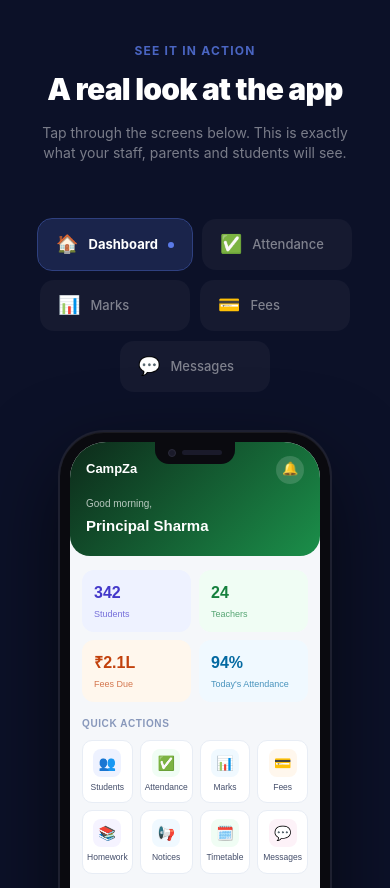
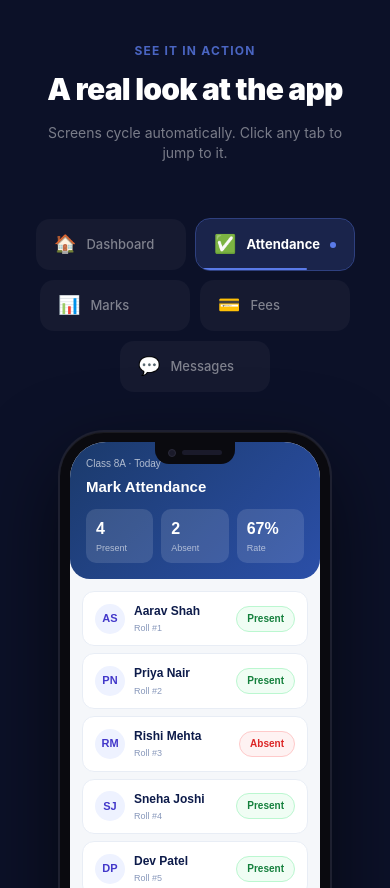
Before and after one commit to Mons-s/campza-website, a Next.js app: page / in a window 390 px wide. Shown: the part 2920-3808 px from the top of the page. Built offline with nearby package versions, Linux system fonts and the light colour scheme.

Commit message:
Auto-cycle phone demo screens every 4 seconds with progress indicator

```diff
--- a/src/components/AppDemo.tsx
+++ b/src/components/AppDemo.tsx
@@ -1,5 +1,5 @@
 "use client";
-import { useState } from "react";
+import { useState, useEffect } from "react";
 
 const tabs = [
   { id: "dashboard",  label: "Dashboard",  icon: "🏠" },
@@ -299,11 +299,30 @@
   messages: <MessagesScreen />,
 };
 
+const TAB_IDS = tabs.map((t) => t.id);
+const INTERVAL_MS = 4000;
+
 export default function AppDemo() {
-  const [active, setActive] = useState("dashboard");
+  const [activeIdx, setActiveIdx] = useState(0);
+  const [paused, setPaused] = useState(false);
+  const active = TAB_IDS[activeIdx];
+
+  useEffect(() => {
+    if (paused) return;
+    const timer = setInterval(() => {
+      setActiveIdx((i) => (i + 1) % TAB_IDS.length);
+    }, INTERVAL_MS);
+    return () => clearInterval(timer);
+  }, [paused]);
+
+  const selectTab = (id: string) => {
+    setActiveIdx(TAB_IDS.indexOf(id));
+    setPaused(true);
+  };
 
   return (
     <section className="py-24 px-8" style={{ background: "var(--navy)" }}>
+      <style>{`@keyframes progress { from { width: 0% } to { width: 100% } }`}</style>
       <div className="max-w-6xl mx-auto">
         <div className="text-center mb-14">
           <div className="text-xs font-bold tracking-widest uppercase mb-3" style={{ color: "rgba(90,122,232,0.8)" }}>See it in action</div>
@@ -311,7 +330,7 @@
             A real look at the app
           </h2>
           <p className="text-sm mt-4 max-w-md mx-auto" style={{ color: "rgba(255,255,255,0.45)" }}>
-            Tap through the screens below. This is exactly what your staff, parents and students will see.
+            Screens cycle automatically. Click any tab to jump to it.
           </p>
         </div>
 
@@ -319,7 +338,7 @@
           {/* Tab buttons */}
           <div className="flex lg:flex-col gap-2.5 flex-wrap justify-center lg:justify-start lg:pt-16">
             {tabs.map((t) => (
-              <button key={t.id} onClick={() => setActive(t.id)}
+              <button key={t.id} onClick={() => selectTab(t.id)}
                 style={{
                   display: "flex", alignItems: "center", gap: 10,
                   padding: "11px 18px", borderRadius: 14, border: "none", cursor: "pointer",
@@ -327,13 +346,22 @@
                   outline: active === t.id ? "1.5px solid rgba(90,122,232,0.45)" : "1.5px solid transparent",
                   transition: "all 0.18s",
                   minWidth: 150,
+                  position: "relative",
+                  overflow: "hidden",
                 }}>
                 <span style={{ fontSize: 18 }}>{t.icon}</span>
                 <span style={{ fontSize: 13, fontWeight: active === t.id ? 700 : 500, color: active === t.id ? "#fff" : "rgba(255,255,255,0.45)" }}>
                   {t.label}
                 </span>
+                {active === t.id && !paused && (
+                  <span style={{
+                    position: "absolute", bottom: 0, left: 0, height: 2,
+                    background: "#5A7AE8", borderRadius: 2,
+                    animation: `progress ${INTERVAL_MS}ms linear`,
+                  }} />
+                )}
                 {active === t.id && (
-                  <span style={{ marginLeft: "auto", width: 6, height: 6, borderRadius: "50%", background: "#5A7AE8" }} />
+                  <span style={{ marginLeft: "auto", width: 6, height: 6, borderRadius: "50%", background: "#5A7AE8", flexShrink: 0 }} />
                 )}
               </button>
             ))}
```
